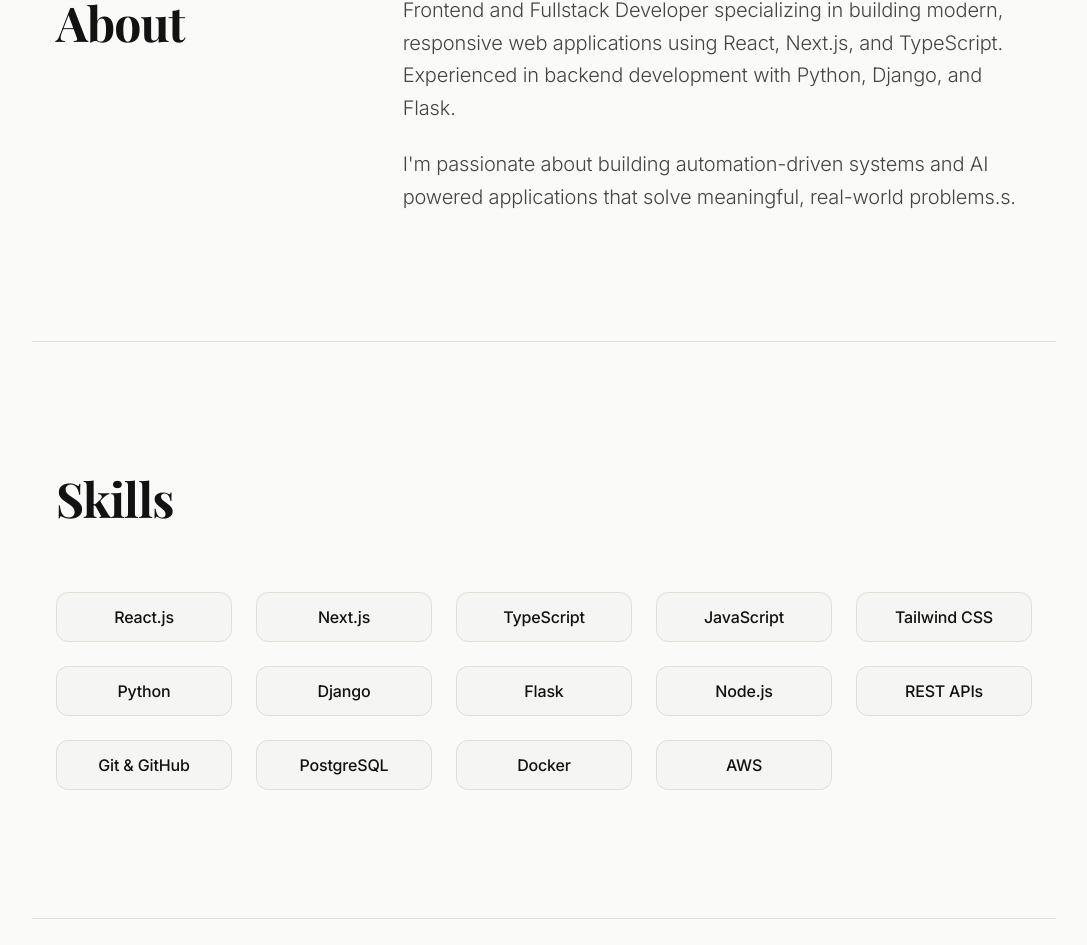
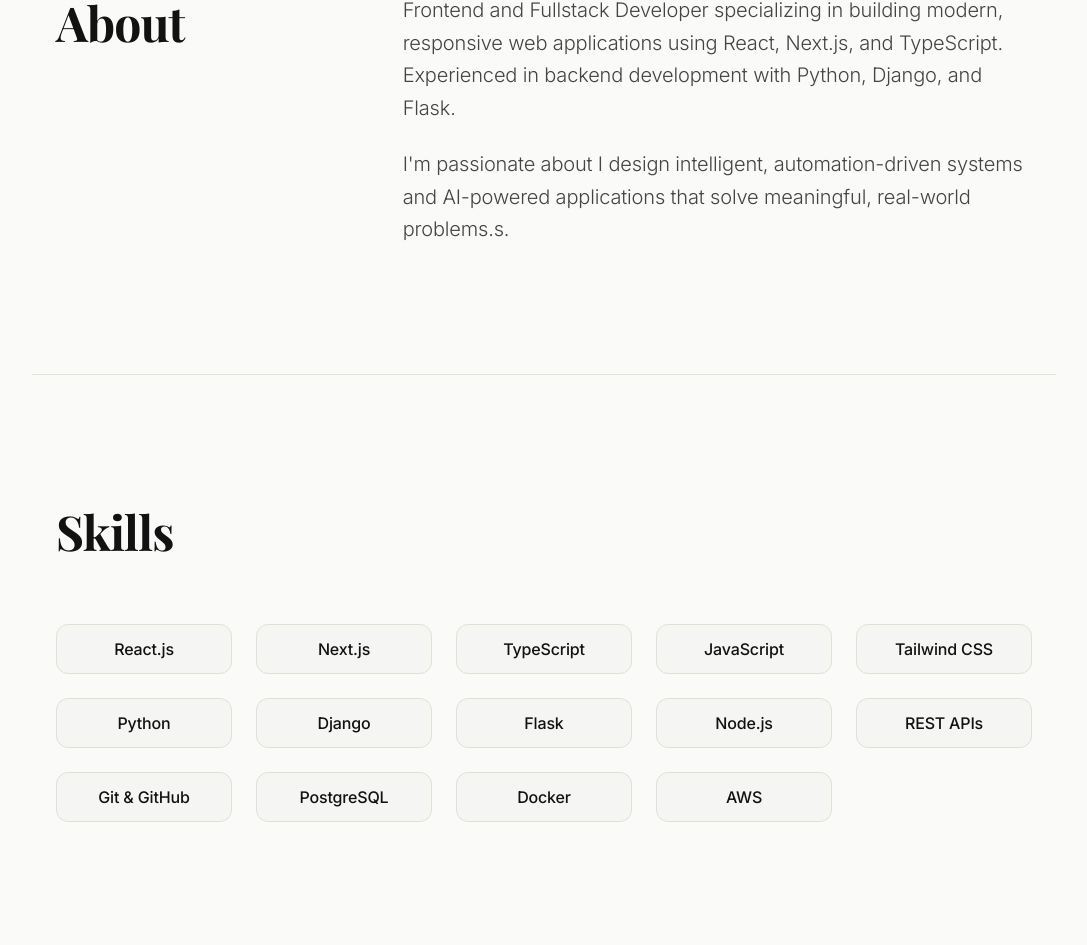
Before and after one commit to sylviahdev/sylviah.dev, a Next.js app: page / in a window 1280 px wide. Shown: the part 851-1796 px from the top of the page, without its empty margins (96-1183 px from the left). Built offline with nearby package versions, Linux system fonts and the light colour scheme.

Commit message:
feat: refine portfolio UI with improved typography, copy, and contact design

```diff
--- a/app/page.tsx
+++ b/app/page.tsx
@@ -236,7 +236,7 @@
                 Frontend and Fullstack Developer specializing in building modern, responsive web applications using React, Next.js, and TypeScript. Experienced in backend development with Python, Django, and Flask.
               </p>
               <p className="text-xl font-sans font-light text-[#444] dark:text-[#aaa] leading-relaxed">
-                I'm passionate about building automation-driven systems and AI powered applications that solve meaningful, real-world problems.s.
+                I'm passionate about I design intelligent, automation-driven systems and AI-powered applications that solve meaningful, real-world problems.s.
               </p>
             </div>
           </div>
```
